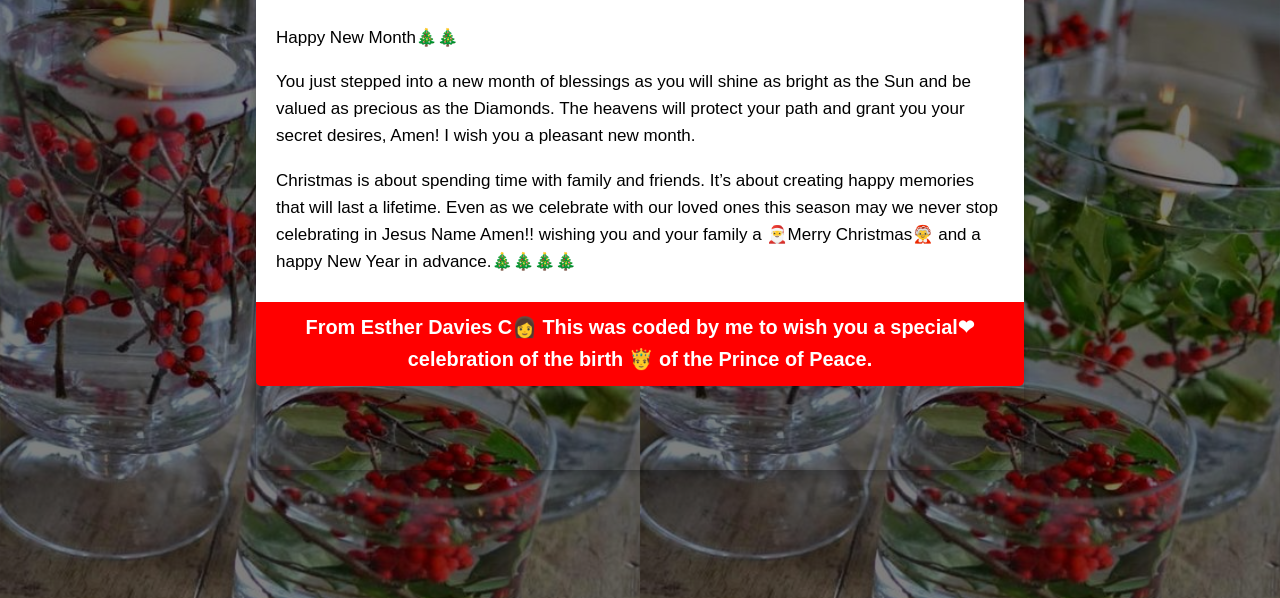
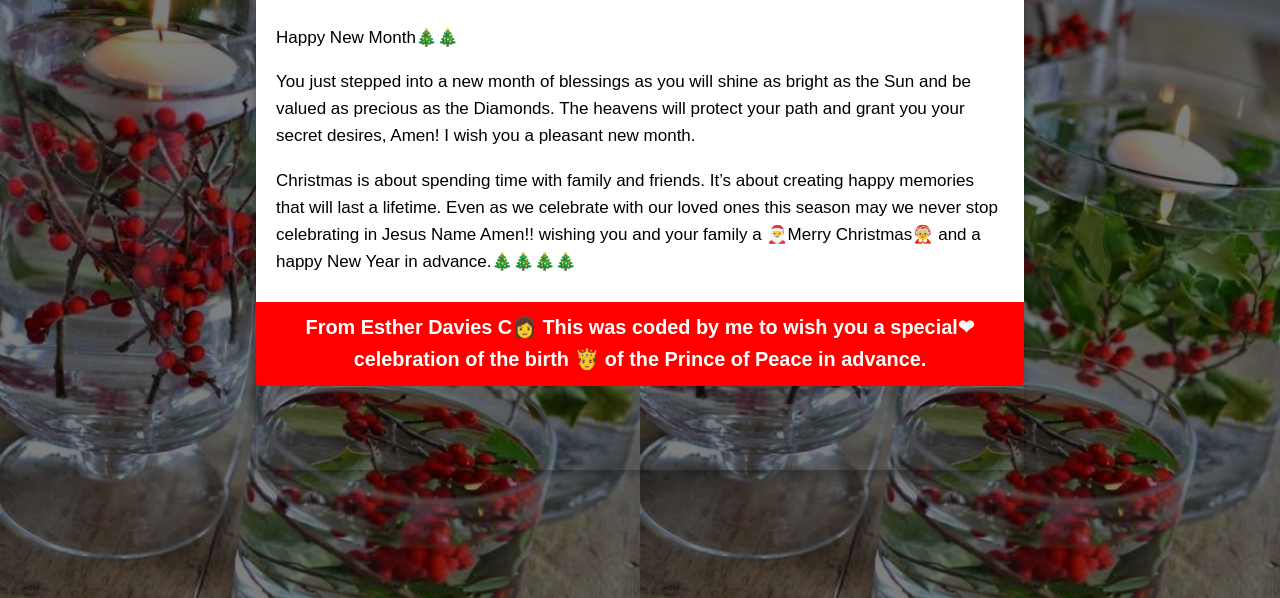
Before and after one commit to Esther94/christmas-wishes, a plain HTML site: page index.html in a window 1280 px wide. Shown: the part 202-800 px from the top of the page. Drawn offline with Linux system fonts and the light colour scheme.

Commit message:
modified

```diff
--- a/index.html
+++ b/index.html
@@ -24,7 +24,7 @@
           wishing  you and your family a 🎅Merry Christmas🤶 and a happy New Year in advance.🎄🎄🎄🎄</p>
       </div>
       <div class="modal-footer">
-        <h3>From Esther Davies C👩 This was coded by me to wish you a special❤ celebration of the birth 🤴 of the Prince of Peace.</h3>
+        <h3>From Esther Davies C👩 This was coded by me to wish you a special❤ celebration of the birth 🤴 of the Prince of Peace in advance.</h3>
       </div>
     </div>
   </div>
```
